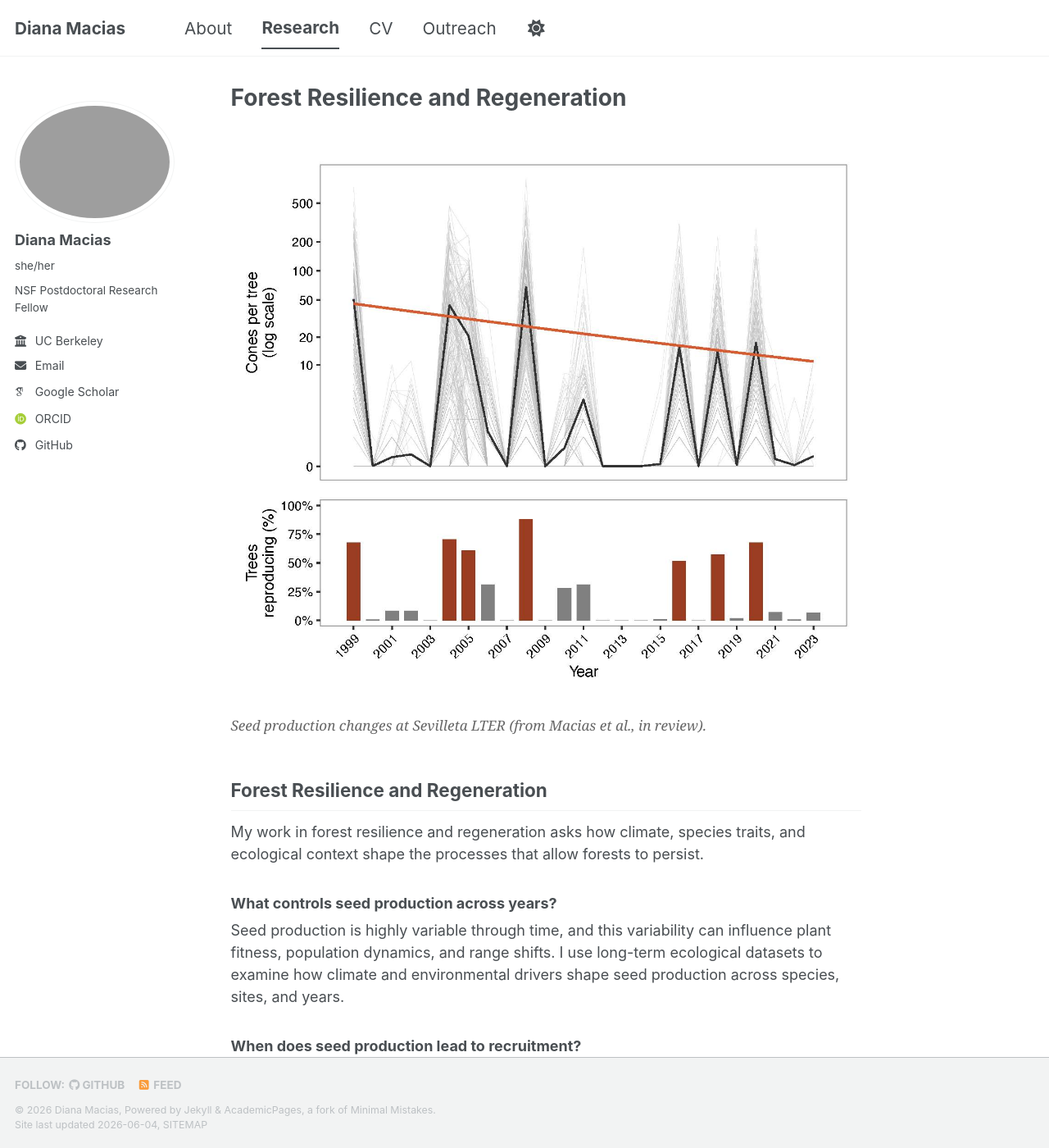
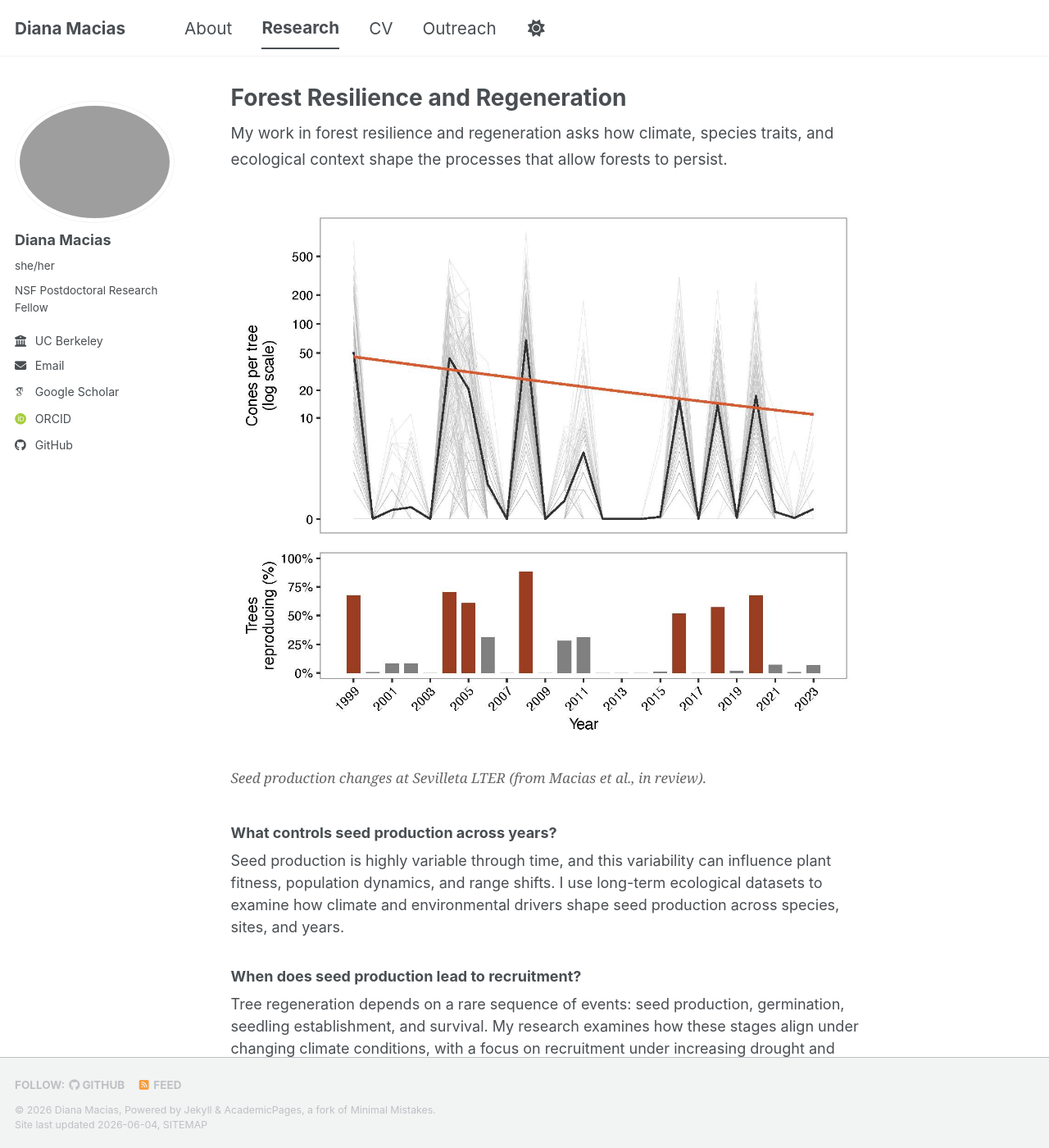
Before and after one commit to maciasd/maciasd.github.io, a Jekyll site: the page built from _pages/forest-resilience.md, in a window 1280 px wide and 1400 px high. Shown: the whole window at 82% size. Built offline with Jekyll 4.4.1, drawn with Linux system fonts in a browser that asks for light colours; some web fonts are replaced; a script bundle is joined from its source files by our own code; library files that are not in the unit come from our copies.

Commit message:
Update and rename forest-resileince.md to forest-resilience.md

```diff
--- a/_pages/forest-resileince.md
+++ b/_pages/forest-resilience.md
@@ -3,6 +3,10 @@ permalink: /research/forest-resilience/
 title: "Forest Resilience and Regeneration"
 author_profile: true
 ---
+
+<p style="font-size: 1.05em; line-height: 1.7;">
+My work in forest resilience and regeneration asks how climate, species traits, and ecological context shape the processes that allow forests to persist.
+</p>
 
 <figure style="text-align: center; margin-bottom: 25px;">
   <img src="/images/forest-resilience.jpg" width="380" alt="Seed production at Sevilleta LTER">
@@ -10,10 +14,6 @@ author_profile: true
     <em>Seed production changes at Sevilleta LTER (from Macias et al., in review).</em>
   </figcaption>
 </figure>
-
-## Forest Resilience and Regeneration
-
-My work in forest resilience and regeneration asks how climate, species traits, and ecological context shape the processes that allow forests to persist.
 
 ### What controls seed production across years?
 
```
